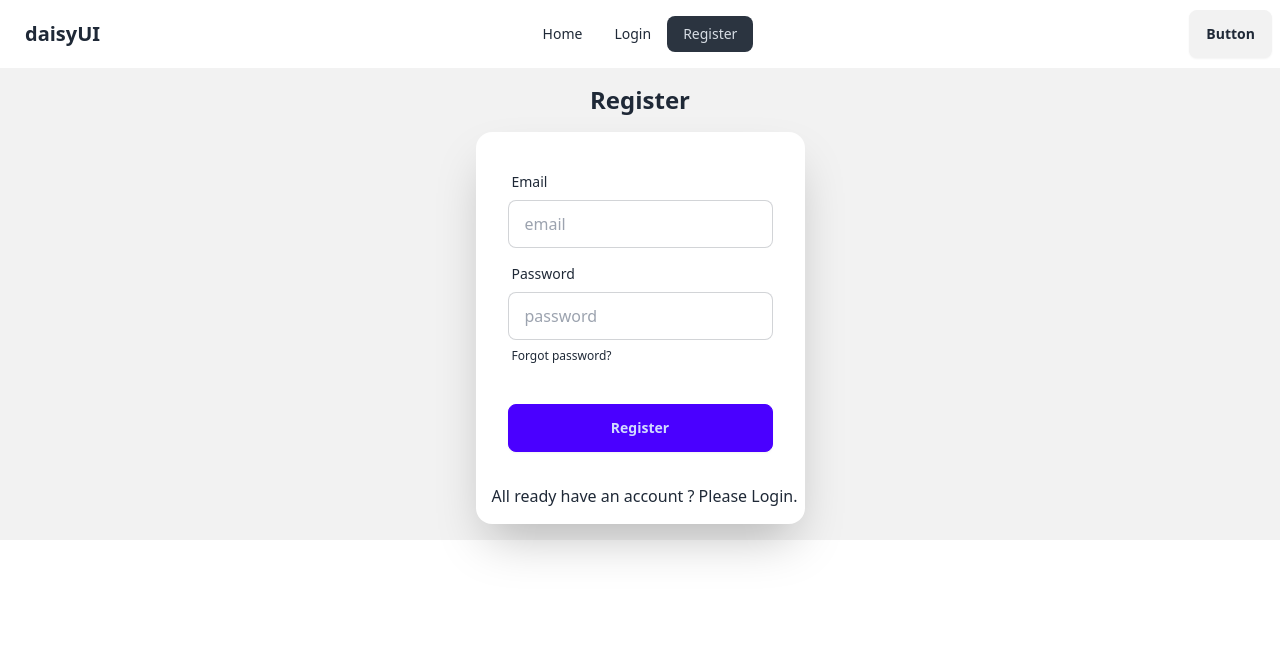
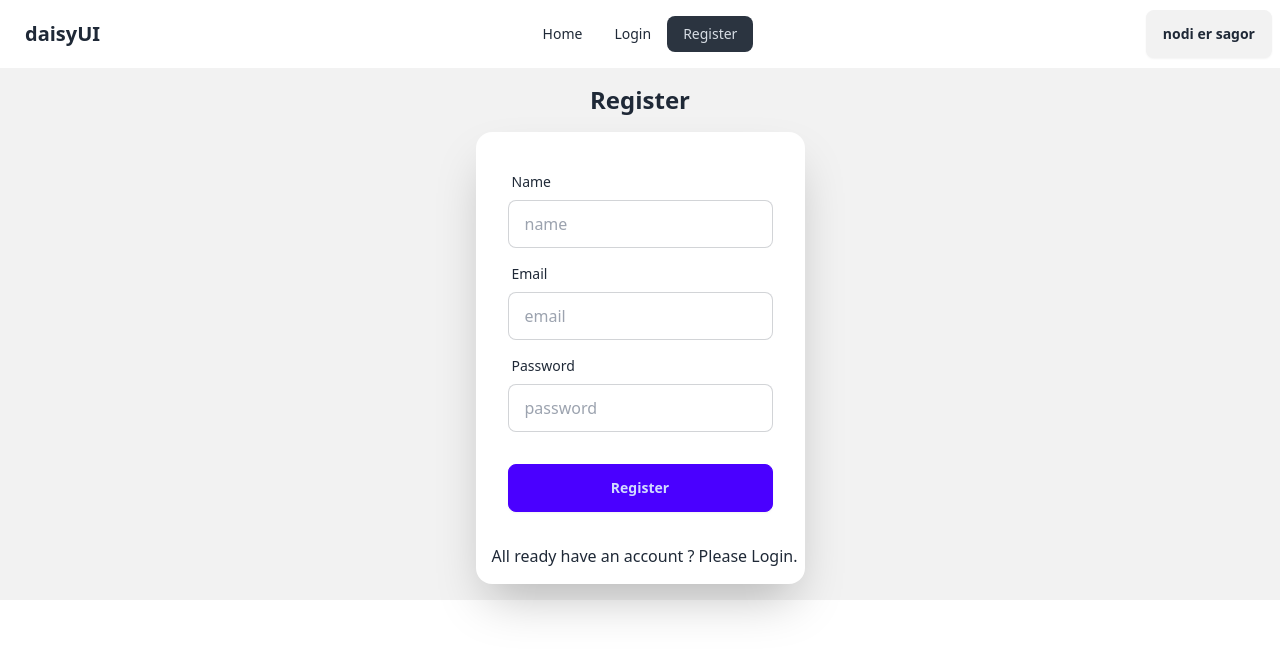
Before and after one commit to Hasan1971f/auth-moha-milon-practice, a React (Vite) app: page /register in a window 1280 px wide. Shown: the top 656 px of the page. Built offline with nearby package versions, Linux system fonts and the light colour scheme.

Commit message:
51-3 Set auth provider and auth context

```diff
--- a/src/Components/Navbar.jsx
+++ b/src/Components/Navbar.jsx
@@ -1,7 +1,13 @@
-import React from 'react';
+import React, { useContext } from 'react';
 import { NavLink } from 'react-router-dom';
+import { AuthContext } from '../Providers/AuthProvider';
 
 const Navbar = () => {
+
+    const {name} = useContext(AuthContext)
+
+    console.log(name)
+
     const links = <>
      <li><NavLink to="/">Home</NavLink></li>
      <li><NavLink to="/login">Login</NavLink></li>
@@ -40,7 +46,7 @@ const Navbar = () => {
                 </ul>
             </div>
             <div className="navbar-end">
-                <a className="btn">Button</a>
+                <a className="btn">{name}</a>
             </div>
         </div>
     );
--- a/src/Components/Register.jsx
+++ b/src/Components/Register.jsx
@@ -3,9 +3,14 @@ import { Link } from 'react-router-dom';
 
 const Register = () => {
 
-  const handleRegister = e =>{
-       e.preventDefault()
-  }
+    const handleRegister = e => {
+        e.preventDefault()
+        const name = e.target.name.value
+        const email = e.target.email.value
+        const password = e.target.password.value
+
+        console.log(name, email, password)
+    }
 
     return (
         <div className="hero bg-base-200 ">
@@ -18,6 +23,12 @@ const Register = () => {
                     <form onSubmit={handleRegister} className="card-body">
                         <div className="form-control">
                             <label className="label">
+                                <span className="label-text">Name</span>
+                            </label>
+                            <input type="text" name='name' placeholder="name" className="input input-bordered" required />
+                        </div>
+                        <div className="form-control">
+                            <label className="label">
                                 <span className="label-text">Email</span>
                             </label>
                             <input type="email" name='email' placeholder="email" className="input input-bordered" required />
@@ -27,12 +38,10 @@ const Register = () => {
                                 <span className="label-text">Password</span>
                             </label>
                             <input type="password" name='password' placeholder="password" className="input input-bordered" required />
-                            <label className="label">
-                                <a href="#" className="label-text-alt link link-hover">Forgot password?</a>
-                            </label>
+
                         </div>
                         <div className="form-control mt-6">
-                            <button  className="btn btn-primary">Register</button>
+                            <button className="btn btn-primary">Register</button>
                         </div>
                     </form>
                     <p className='ml-4 mb-4'>
--- /dev/null
+++ b/src/Providers/AuthProvider.jsx
@@ -0,0 +1,18 @@
+import React, { createContext } from 'react';
+
+ export const AuthContext = createContext(null)
+
+const AuthProvider = ({children}) => {
+
+   const authInfo = {
+    name: "nodi er sagor"
+   }
+
+    return (
+        <AuthContext.Provider value={authInfo }>
+            {children}
+        </AuthContext.Provider>
+    );
+};
+
+export default AuthProvider;
--- a/src/main.jsx
+++ b/src/main.jsx
@@ -11,6 +11,7 @@ import Root from './Components/Root.jsx';
 import Home from './Components/Home.jsx';
 import Login from './Components/Login.jsx';
 import Register from './Components/Register.jsx';
+import AuthProvider from './Providers/AuthProvider.jsx';
 
 const router = createBrowserRouter([
   {
@@ -35,6 +36,8 @@ const router = createBrowserRouter([
 
 createRoot(document.getElementById('root')).render(
   <StrictMode>
-    <RouterProvider router={router} />
+   <AuthProvider>
+   <RouterProvider router={router} />
+   </AuthProvider>
   </StrictMode>,
 )
```
